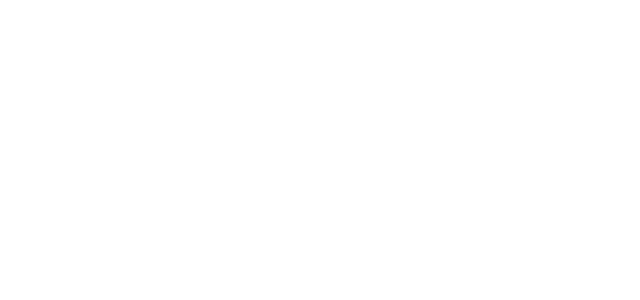
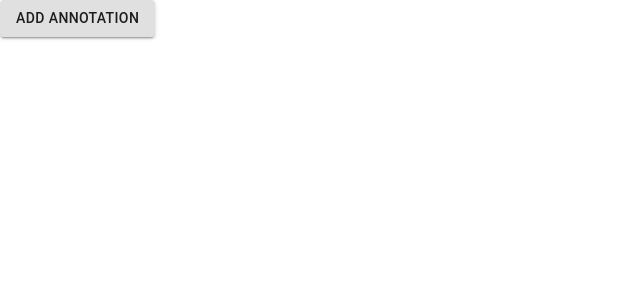
Before and after one commit to abshkbh/elara, a React (Create React App) app: page /list/existing/1/1 in a window 1280 px wide. Before the commit this address had no page. Shown: the top 300 px of the page, without its empty margins (0-640 px from the left). Built offline with nearby package versions, Linux system fonts and the light colour scheme.

Commit message:
Add email to VideoAnnotator

```diff
--- a/src/App.js
+++ b/src/App.js
@@ -11,7 +11,7 @@ class App extends React.Component {
         <BrowserRouter>
           <Routes>
             <Route exact path="/" element={<Login />} />
-            <Route exact path="/list/existing/:video_id" element={<VideoAnnotator />} />
+            <Route exact path="/list/existing/:email/:video_id" element={<VideoAnnotator />} />
           </Routes>
         </BrowserRouter>
       </div >
--- a/src/Session.js
+++ b/src/Session.js
@@ -110,14 +110,14 @@ class Session extends React.Component {
         console.log('In Session render user_videos: ' + this.state.user_videos)
         if (this.state.load_video) {
             console.log("Load Video")
-            return <VideoAnnotator video_id={getYTVideoId(this.state.video_url)} email={this.props.email} />
+            return <VideoAnnotator email={this.props.email} video_id={getYTVideoId(this.state.video_url)} />
         }
 
         let user_videos;
         if (this.state.loading_existing_videos_list) {
             user_videos = <p>Loading...</p>
         } else {
-            user_videos = <UserVideos user_videos={this.state.user_videos} />
+            user_videos = <UserVideos email={this.props.email} user_videos={this.state.user_videos} />
         }
 
         return (
--- a/src/UserVideos.js
+++ b/src/UserVideos.js
@@ -17,9 +17,10 @@ class UserVideos extends React.Component {
 
         const listItems = Object.entries(this.props.user_videos).map(([id, title]) => {
             console.log("id=" + id + "title=" + title)
+            // TODO: Figure out why "`" is needed for Link to work.
             return (
                 <li key={id}>
-                    <Link to={`/list/existing/${id}`}>{title}</Link>
+                    <Link to={`/list/existing/${this.props.email}/${id}`}>{title}</Link>
                 </li>
             )
         }
--- a/src/VideoAnnotator.js
+++ b/src/VideoAnnotator.js
@@ -56,14 +56,22 @@ export function withRouter(Children) {
 class VideoAnnotator extends React.Component {
     constructor(props) {
         super(props)
-        // The `video_id` can come from either pressing "Submit" from Session or as a "Link" from
-        // UserVideos. Both these cases pass `video_id` in a different way.
+        // The `video_id` or `email` can come from Session or as a "Link" from UserVideos. Both
+        // these cases pass paramateres in a different way.
         let video_id;
         if (typeof this.props.video_id !== 'undefined') {
             video_id = this.props.video_id
         } else {
             video_id = this.props.match.params.video_id
         }
+
+        let email;
+        if (typeof this.props.email !== 'undefined') {
+            email = this.props.video_id
+        } else {
+            email = this.props.match.params.email
+        }
+
         this.state = {
             show_annotation_input: false,
             current_annotation_content: '',
@@ -72,8 +80,10 @@ class VideoAnnotator extends React.Component {
             annotations: [],
             video_title: '',
             video_id: video_id,
+            email: email,
         }
         console.log("video_id: " + this.state.video_id)
+        console.log("email: " + this.state.email)
         this.handleAddAnnotation = this.handleAddAnnotation.bind(this)
         this.handleSubmitAnnotation = this.handleSubmitAnnotation.bind(this)
         this.updateInput = this.updateInput.bind(this)
@@ -115,7 +125,7 @@ class VideoAnnotator extends React.Component {
                     'Content-Type': 'application/json',
                     'Access-Control-Allow-Origin': '*',
                 },
-                body: JSON.stringify({ email: this.props.email, video_id: (this.state.video_id), ts: this.state.current_annotation_ts, content: this.state.current_annotation_content, video_title: this.state.video_title }),
+                body: JSON.stringify({ email: this.state.email, video_id: (this.state.video_id), ts: this.state.current_annotation_ts, content: this.state.current_annotation_content, video_title: this.state.video_title }),
             }
         ).then(handleFetchErrors)
             .then(response => {
@@ -124,6 +134,7 @@ class VideoAnnotator extends React.Component {
             }
             )
             .then(data => {
+                // TODO: This returns data not found even when it's successful.
                 console.log("submit annotation data: ", data)
                 this.setState({
                     annotations: this.state.annotations.concat({ "ts": this.state.current_annotation_ts, "content": this.state.current_annotation_content }),
```
